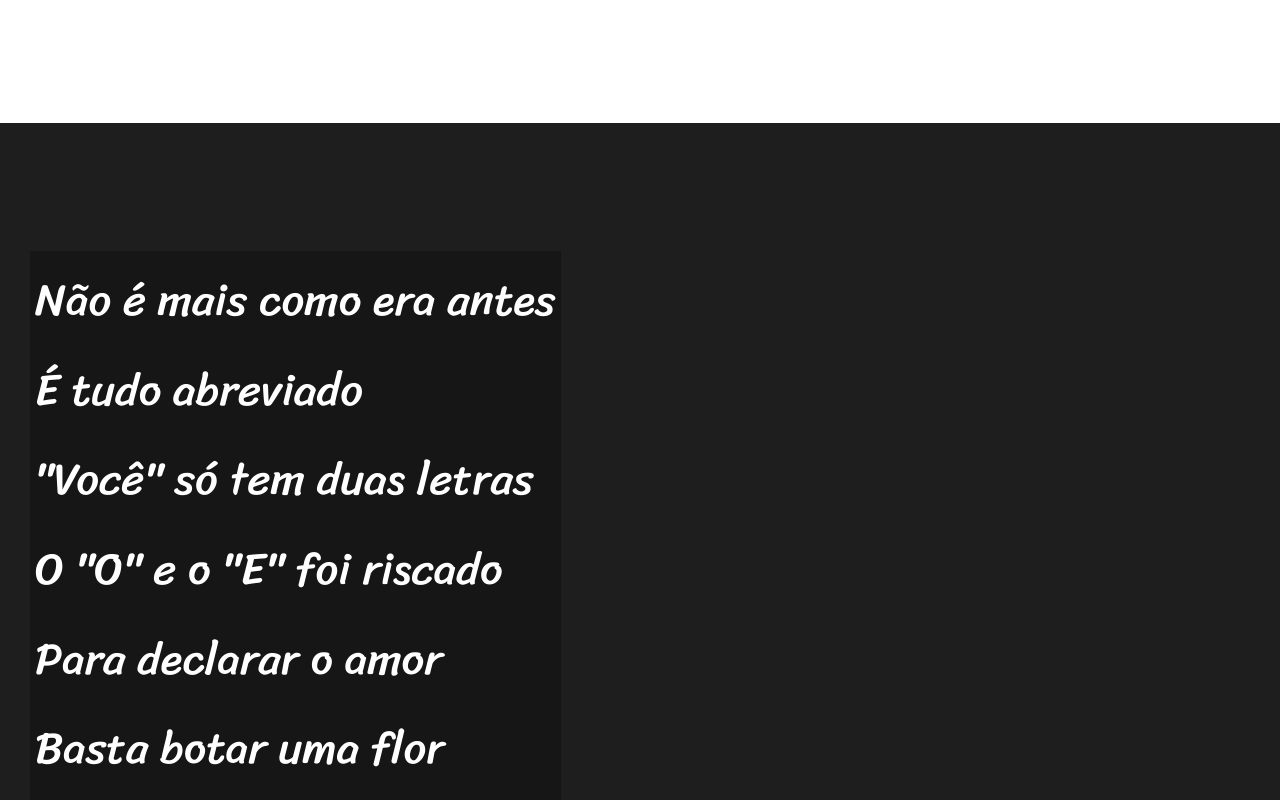
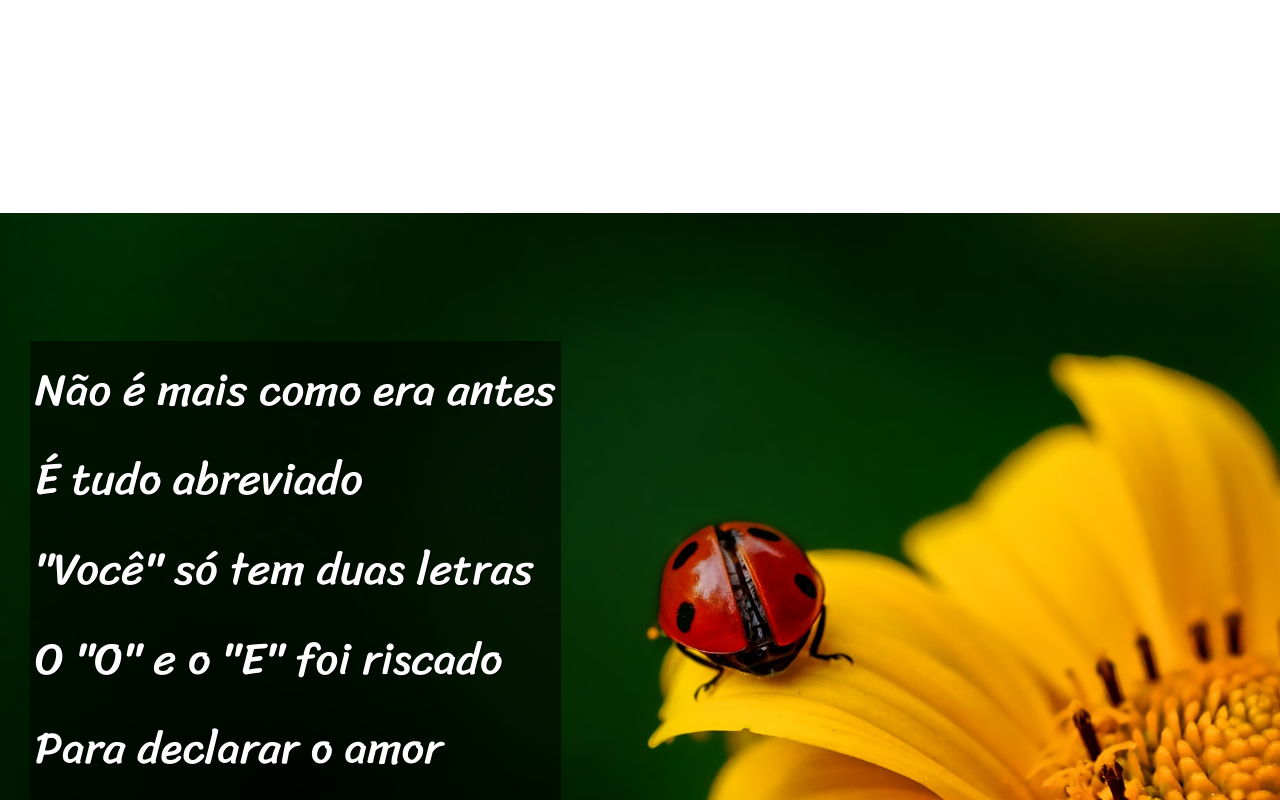
Before and after one commit to Mey-Meyz/html-css, a plain HTML site: page desafios/des012/desafio12.html in a window 1280 px wide. Shown: the part 1020-1820 px from the top of the page. Drawn offline with Linux system fonts and the light colour scheme; a web font is replaced by a local one.

Commit message:
att des012

```diff
--- a/desafios/des012/desafio12.html
+++ b/desafios/des012/desafio12.html
@@ -24,7 +24,7 @@
         </p>
     </section>
 
-    <section class="imagem">
+    <section class="imagem" id="img01">
         <p>
             Não é mais como era antes <br>
             É tudo abreviado <br>
@@ -58,7 +58,7 @@
         </p>
     </section>
 
-    <section class="imagem">
+    <section class="imagem" id="img02">
         <p>
             Tenho saudade das cartas <br>
             Escritas com a própria mão <br>
--- a/desafios/des012/estilo/style.css
+++ b/desafios/des012/estilo/style.css
@@ -59,6 +59,10 @@ section {
     font-size: 3.5vw;
 }
 
+section > p {
+    padding-bottom: 2em;
+}
+
 section.normal {
     background-color: white;
     color: black;
@@ -68,12 +72,25 @@ section.imagem {
 
     background-color: rgb(31, 30, 30);
     color: white;
+    box-shadow: inset 6px 6 px 13px 0px rgba(0, 0, 0, 0.473);
+    background-size: cover;
+    background-attachment: fixed;
 }
 
 section.imagem > p {
     display: inline-block;
     padding: 5px;
-    background-color: rgba(0, 0, 0, 0.26);
+    background-color: rgba(0, 0, 0, 0.514);
+    text-shadow: 1px 1px 0px black;
+}
+
+section#img01 {
+    background-image: url(../imagens/background001.jpg);
+    background-position: right center;
+}
+
+section#img02 {
+    background-image: url(../imagens/background002.jpg);
 }
 
 footer {
```
